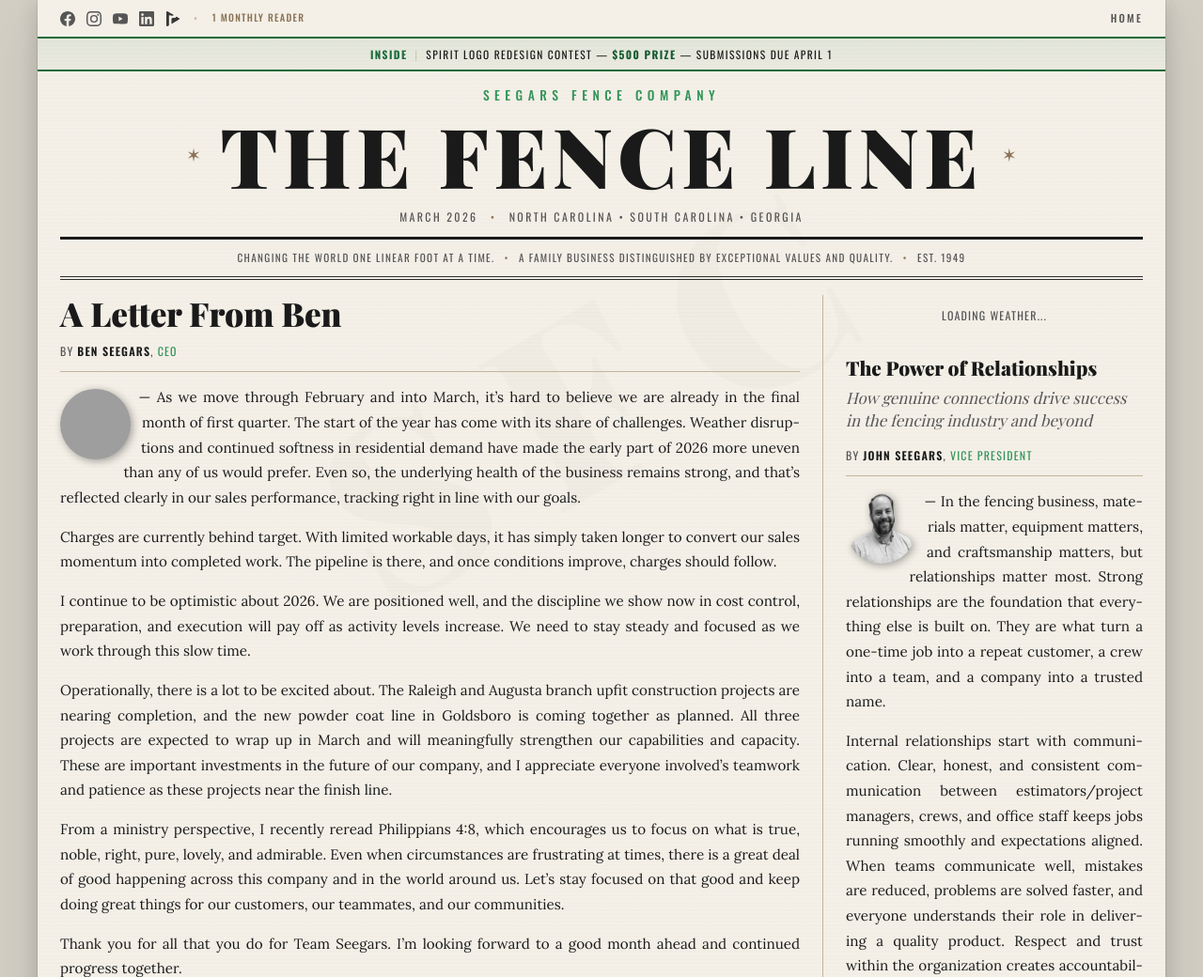
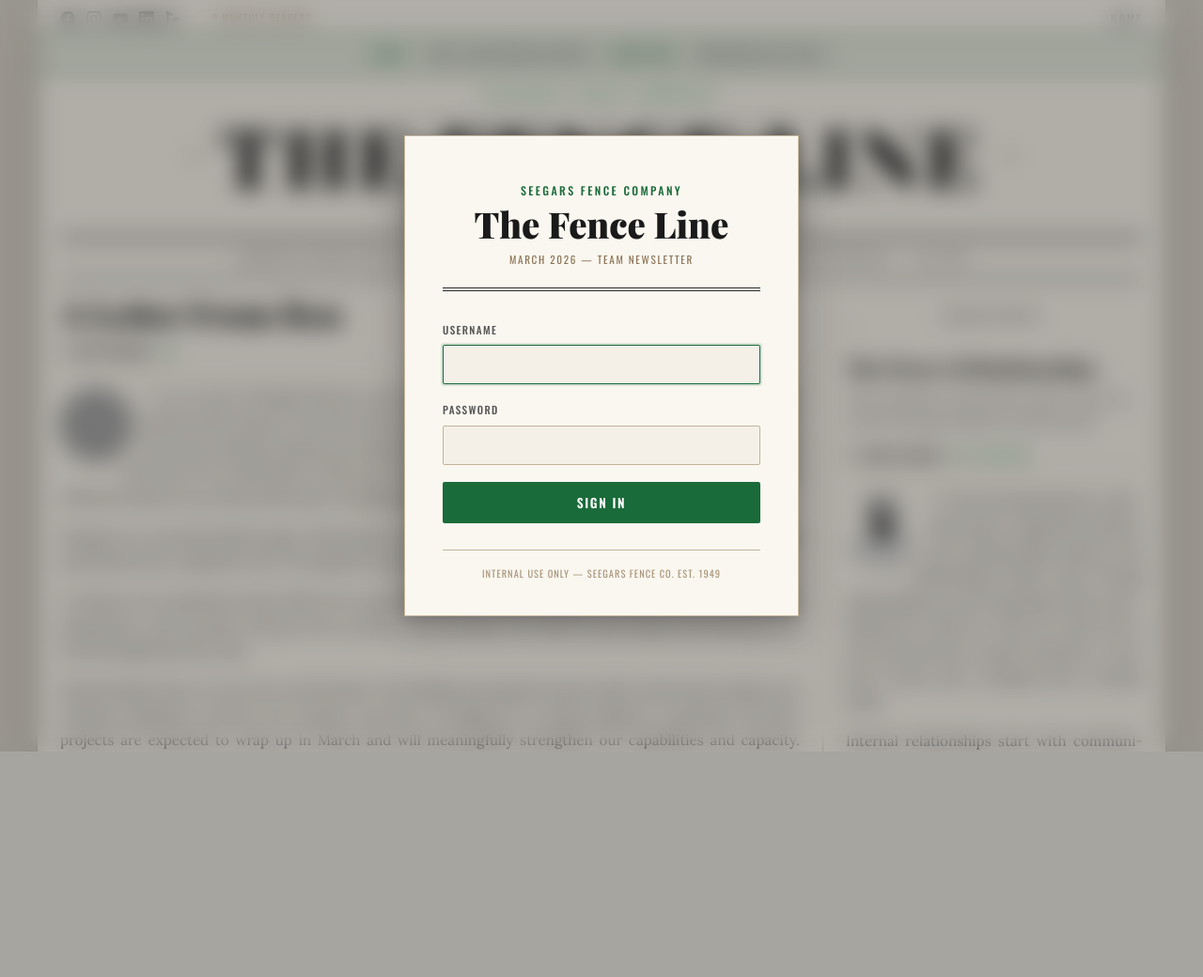
Before and after one commit to seegarsit/newsletter, a Flask app: page / in a window 1280 px wide. Shown: the top 1040 px of the page at 94% size. After the commit the page ends 800 px from the top, so only its background shows below. Run offline with Flask 3, Linux system fonts and the light colour scheme; data comes from the database, SQL or seed files in the repository; data that the repository does not hold is empty; some web fonts are replaced; grey boxes are pictures that could not be loaded.

Commit message:
Add session-based login gate with blurred newsletter overlay
Protect all routes with hardcoded credentials (SEEGARS / Sfc1949!).
Login card renders on top of the actual newsletter with a frosted
glass backdrop-filter blur effect. API routes also protected.

Co-Authored-By: Claude Opus 4.6 <noreply@anthropic.com>

```diff
--- a/app.py
+++ b/app.py
@@ -2,10 +2,17 @@ import hashlib
 import os
 from datetime import datetime, timezone
 
-from flask import Flask, jsonify, render_template, request
+from functools import wraps
+
+from flask import Flask, jsonify, redirect, render_template, request, session, url_for
 from flask_sqlalchemy import SQLAlchemy
 
 app = Flask(__name__)
+app.secret_key = os.environ.get("SECRET_KEY", "seegars-fence-line-2026-dev-key")
+
+# Hardcoded credentials
+LOGIN_USER = "SEEGARS"
+LOGIN_PASS = "Sfc1949!"
 
 # Database configuration — Render PostgreSQL via DATABASE_URL, SQLite fallback for local dev
 app.config["SQLALCHEMY_DATABASE_URI"] = os.environ.get(
@@ -308,23 +315,54 @@ NEWSLETTER = {
 }
 
 
+def login_required(f):
+    @wraps(f)
+    def decorated(*args, **kwargs):
+        if not session.get("logged_in"):
+            return redirect(url_for("login"))
+        return f(*args, **kwargs)
+    return decorated
+
+
+@app.route("/login", methods=["GET", "POST"])
+def login():
+    if request.method == "POST":
+        username = request.form.get("username", "")
+        password = request.form.get("password", "")
+        if username == LOGIN_USER and password == LOGIN_PASS:
+            session["logged_in"] = True
+            return redirect(url_for("index"))
+        session["login_error"] = "Invalid credentials. Please try again."
+    return redirect(url_for("index"))
+
+
+@app.route("/logout")
+def logout():
+    session.clear()
+    return redirect(url_for("login"))
+
+
 @app.route("/")
 def index():
-    current_month = datetime.now(timezone.utc).strftime("%Y-%m")
-    visitor = _voter_id()
+    logged_in = session.get("logged_in", False)
 
-    # Record this visitor for the current month (ignore if already exists)
-    existing = PageView.query.filter_by(visitor_id=visitor, month=current_month).first()
-    if not existing:
-        db.session.add(PageView(visitor_id=visitor, month=current_month))
-        db.session.commit()
+    # Only count page views for authenticated visitors
+    reader_count = 0
+    if logged_in:
+        current_month = datetime.now(timezone.utc).strftime("%Y-%m")
+        visitor = _voter_id()
+        existing = PageView.query.filter_by(visitor_id=visitor, month=current_month).first()
+        if not existing:
+            db.session.add(PageView(visitor_id=visitor, month=current_month))
+            db.session.commit()
+        reader_count = PageView.query.filter_by(month=current_month).count()
 
-    reader_count = PageView.query.filter_by(month=current_month).count()
-
-    return render_template("index.html", n=NEWSLETTER, reader_count=reader_count)
+    login_error = session.pop("login_error", None)
+    return render_template("index.html", n=NEWSLETTER, reader_count=reader_count, logged_in=logged_in, login_error=login_error)
 
 
 @app.route("/api/poll/results")
+@login_required
 def poll_results():
     counts = {c: 0 for c in POLL_CHOICES}
     rows = db.session.execute(
@@ -343,6 +381,7 @@ def poll_results():
 
 
 @app.route("/api/poll/vote", methods=["POST"])
+@login_required
 def poll_vote():
     data = request.get_json(silent=True) or {}
     choice = data.get("choice", "")
--- a/static/css/newspaper.css
+++ b/static/css/newspaper.css
@@ -2631,3 +2631,158 @@ a:hover {
         scroll-behavior: auto;
     }
 }
+
+/* ================================================================
+   LOGIN OVERLAY
+   ================================================================ */
+.login-overlay {
+    position: fixed;
+    inset: 0;
+    z-index: 9999;
+    display: flex;
+    align-items: center;
+    justify-content: center;
+    padding: 24px;
+    background: rgba(26, 26, 26, 0.3);
+    backdrop-filter: blur(12px);
+    -webkit-backdrop-filter: blur(12px);
+}
+
+.login-card {
+    width: 100%;
+    max-width: 420px;
+    background: var(--cream);
+    border: 1px solid var(--sepia-rule);
+    box-shadow:
+        0 8px 40px rgba(0, 0, 0, 0.25),
+        0 2px 12px rgba(0, 0, 0, 0.15);
+    padding: 48px 40px 36px;
+    text-align: center;
+}
+
+.login-header {
+    margin-bottom: 32px;
+    padding-bottom: 20px;
+    border-bottom: var(--rule-double);
+}
+
+.login-company {
+    font-family: var(--font-label);
+    font-weight: 500;
+    font-size: 0.75rem;
+    letter-spacing: 0.2em;
+    text-transform: uppercase;
+    color: var(--seegars-green);
+    margin-bottom: 4px;
+}
+
+.login-title {
+    font-family: var(--font-headline);
+    font-size: 2.4rem;
+    font-weight: 900;
+    color: var(--ink);
+    line-height: 1.1;
+    margin-bottom: 8px;
+}
+
+.login-subtitle {
+    font-family: var(--font-label);
+    font-weight: 400;
+    font-size: 0.7rem;
+    letter-spacing: 0.15em;
+    text-transform: uppercase;
+    color: var(--sepia);
+}
+
+.login-error {
+    background: #fdf0ef;
+    color: #9b2c2c;
+    border: 1px solid #e8aaaa;
+    font-family: var(--font-body);
+    font-size: 0.85rem;
+    padding: 10px 16px;
+    margin-bottom: 20px;
+    border-radius: 2px;
+}
+
+.login-form {
+    text-align: left;
+}
+
+.login-field {
+    margin-bottom: 18px;
+}
+
+.login-field label {
+    display: block;
+    font-family: var(--font-label);
+    font-weight: 500;
+    font-size: 0.7rem;
+    letter-spacing: 0.12em;
+    text-transform: uppercase;
+    color: var(--ink-faded);
+    margin-bottom: 6px;
+}
+
+.login-field input {
+    width: 100%;
+    padding: 10px 14px;
+    font-family: var(--font-body);
+    font-size: 1rem;
+    color: var(--ink);
+    background: var(--paper-bg);
+    border: 1px solid var(--sepia-rule);
+    border-radius: 2px;
+    outline: none;
+    transition: border-color 0.2s;
+}
+
+.login-field input:focus {
+    border-color: var(--seegars-green);
+    box-shadow: 0 0 0 2px rgba(26, 107, 58, 0.15);
+}
+
+.login-btn {
+    display: block;
+    width: 100%;
+    padding: 12px;
+    margin-top: 8px;
+    font-family: var(--font-label);
+    font-weight: 600;
+    font-size: 0.85rem;
+    letter-spacing: 0.12em;
+    text-transform: uppercase;
+    color: #fff;
+    background: var(--seegars-green);
+    border: none;
+    border-radius: 2px;
+    cursor: pointer;
+    transition: background 0.2s;
+}
+
+.login-btn:hover {
+    background: var(--seegars-green-dark);
+}
+
+.login-footer {
+    margin-top: 28px;
+    padding-top: 16px;
+    border-top: var(--rule-sepia);
+    font-family: var(--font-label);
+    font-weight: 400;
+    font-size: 0.65rem;
+    letter-spacing: 0.1em;
+    text-transform: uppercase;
+    color: var(--sepia-light);
+}
+
+/* Login — responsive */
+@media (max-width: 480px) {
+    .login-card {
+        padding: 36px 24px 28px;
+    }
+
+    .login-title {
+        font-size: 2rem;
+    }
+}
--- a/templates/index.html
+++ b/templates/index.html
@@ -537,4 +537,35 @@
 {# ═══════════════════════ BACK TO TOP (mobile) ═══════════════════════ #}
 <a href="#top" class="back-to-top" id="backToTop" aria-label="Back to top">&uarr;</a>
 
+{% if not logged_in %}
+{# ═══════════════════════ LOGIN OVERLAY ═══════════════════════ #}
+<div class="login-overlay">
+    <div class="login-card">
+        <div class="login-header">
+            <p class="login-company">Seegars Fence Company</p>
+            <h1 class="login-title">The Fence Line</h1>
+            <p class="login-subtitle">{{ n.month }} {{ n.year }} &mdash; Team Newsletter</p>
+        </div>
+
+        {% if login_error %}
+        <div class="login-error">{{ login_error }}</div>
+        {% endif %}
+
+        <form method="POST" action="{{ url_for('login') }}" class="login-form">
+            <div class="login-field">
+                <label for="username">Username</label>
+                <input type="text" id="username" name="username" autocomplete="username" required autofocus>
+            </div>
+            <div class="login-field">
+                <label for="password">Password</label>
+                <input type="password" id="password" name="password" autocomplete="current-password" required>
+            </div>
+            <button type="submit" class="login-btn">Sign In</button>
+        </form>
+
+        <p class="login-footer">Internal use only &mdash; Seegars Fence Co. Est. {{ n.established }}</p>
+    </div>
+</div>
+{% endif %}
+
 {% endblock %}
```
